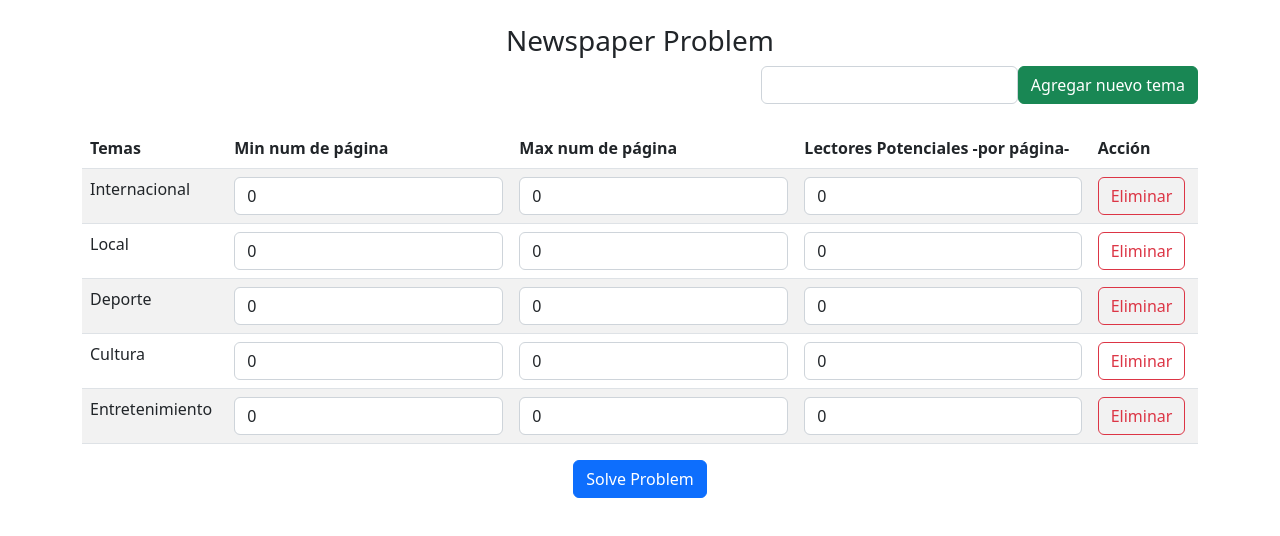
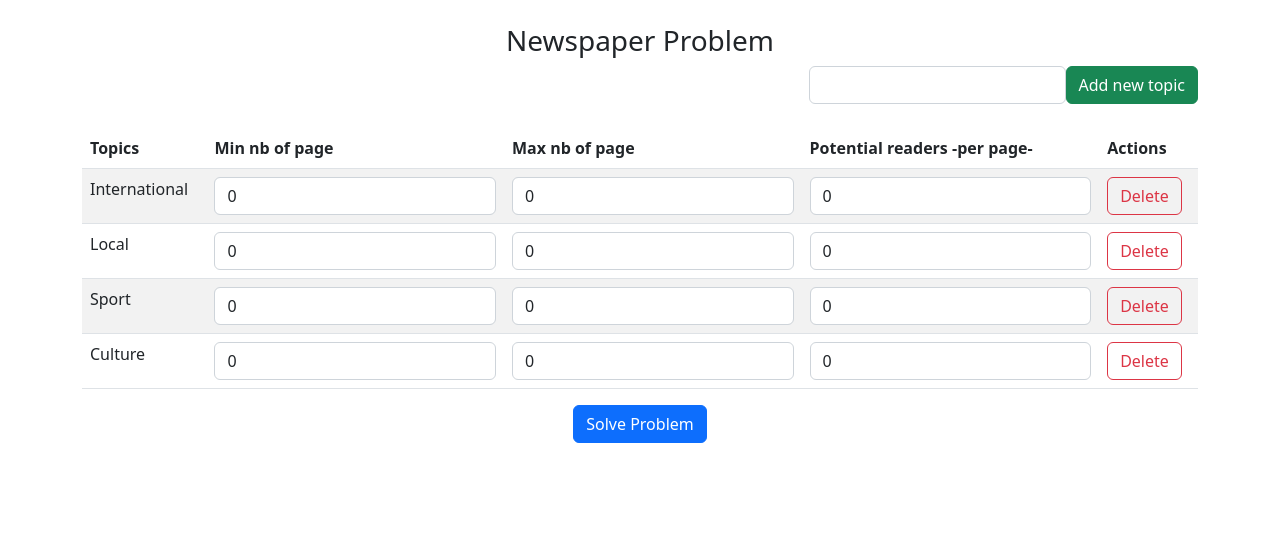
Before and after one commit to timetravel-1010/newspaper-problem, a React (Create React App) app in the folder Frontend/: page / in a window 1280 px wide. Shown: the top 536 px of the page. Built offline with nearby package versions, Linux system fonts and the light colour scheme.

Commit message:
Translate website to english

```diff
--- a/Frontend/src/NewsPaperBodyTable.js
+++ b/Frontend/src/NewsPaperBodyTable.js
@@ -4,7 +4,7 @@ export default function NewsPaperBodyTable({ item, handleRemoveTopic}) {
             <td>{item}</td>
             <td>
                 <input
-                    name={`min-${item.slice(0, 3).toLowerCase()}`}
+                    name={`min-${item.toLowerCase()}`}
                     className="form-control"
                     type="number"
                     min="0"
@@ -14,7 +14,7 @@ export default function NewsPaperBodyTable({ item, handleRemoveTopic}) {
             </td>
             <td>
                 <input
-                    name={`max-${item.slice(0, 3).toLowerCase()}`}
+                    name={`max-${item.toLowerCase()}`}
                     className="form-control"
                     type="number"
                     min="0"
@@ -24,7 +24,7 @@ export default function NewsPaperBodyTable({ item, handleRemoveTopic}) {
             </td>
             <td>
                 <input
-                    name={`pot-${item.slice(0, 3).toLowerCase()}`}
+                    name={`pot-${item.toLowerCase()}`}
                     className="form-control"
                     type="number"
                     min="0"
@@ -33,7 +33,7 @@ export default function NewsPaperBodyTable({ item, handleRemoveTopic}) {
                 />
             </td>
             <td>
-                <button type="button" className="btn btn-outline-danger" onClick={()=>{handleRemoveTopic(item)}} >Eliminar</button>
+                <button type="button" className="btn btn-outline-danger" onClick={()=>{handleRemoveTopic(item)}}>Delete</button>
             </td>
         </tr>
     )
--- a/Frontend/src/NewspaperFormTable.js
+++ b/Frontend/src/NewspaperFormTable.js
@@ -11,7 +11,7 @@ export default function NewspaperFormTable() {
     const [result, setResult] = useState({})
 
     useEffect(() => {
-        setTopics(['Internacional', 'Local', 'Deporte', 'Cultura', 'Entretenimiento'])
+        setTopics(['International', 'Local', 'Sport', 'Culture'])
     }, []);
 
     const handleSubmit = async (e) => {
@@ -44,7 +44,7 @@ export default function NewspaperFormTable() {
                 <input name="new-topic" className="form-control " type="text" ref={newTopicRef} />
             </div>
             <div>
-                <button type="button" className="btn btn-success" onClick={handleAddTopic}>Agregar nuevo tema</button>
+                <button type="button" className="btn btn-success" onClick={handleAddTopic}>Add new topic</button>
             </div>
         </div>
 
@@ -56,11 +56,11 @@ export default function NewspaperFormTable() {
             <table className="table table-striped mt-4">
                 <thead>
                     <tr>
-                        <th>Temas</th>
-                        <th>Min num de página</th>
-                        <th>Max num de página</th>
-                        <th>Lectores Potenciales -por página-</th>
-                        <th>Acción</th>
+                        <th>Topics</th>
+                        <th>Min nb of page</th>
+                        <th>Max nb of page</th>
+                        <th>Potential readers -per page-</th>
+                        <th>Actions</th>
                     </tr>
                 </thead>
                 <tbody>
--- a/Frontend/src/Result.js
+++ b/Frontend/src/Result.js
@@ -38,7 +38,7 @@ export default function Result({response, topics}) {
     return (
         <div ref={resultadoRef}>
             <div className="mt-4 alert alert-primary" role="alert">
-                <span>Resultados: {parserResult(response)}</span>
+                <span>Results: {parserResult(response)}</span>
             </div>
         </div>
     )
```
Also changed, not shown: 1 other file (tests, documents, lock files or other folders).
